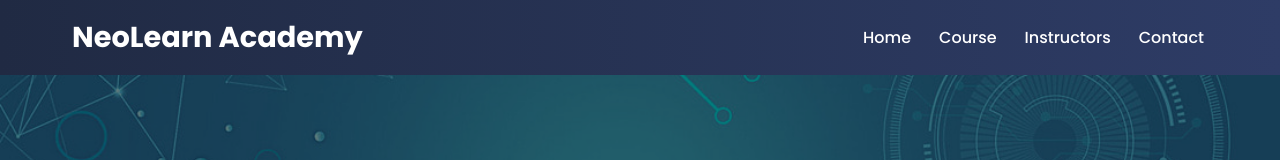
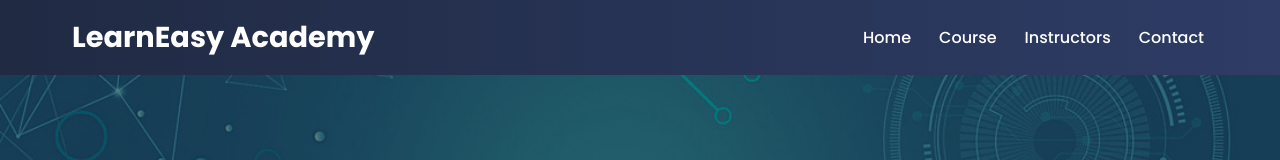
Before and after one commit to Hemanth87920/LearningWebsite, a plain HTML site: page index.html in a window 1280 px wide. Shown: the top 160 px of the page. Drawn offline with Linux system fonts and the light colour scheme; files whose address does not match are found by name; a web font is replaced by a local one.

Commit message:
Update index.html

```diff
--- a/index.html
+++ b/index.html
@@ -14,7 +14,7 @@
     <header>
   <div class="nav-container">
     <div class="nav-logo">
-      <span class="logo-text">NeoLearn Academy</span>
+      <span class="logo-text">LearnEasy Academy</span>
     </div>
 
     <!-- Hamburger -->
```
